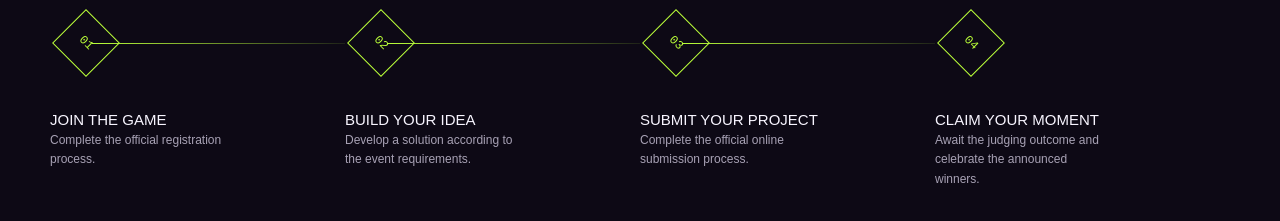
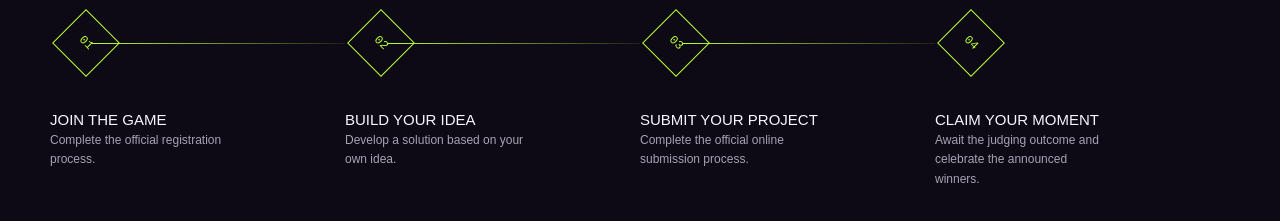
Before and after one commit to tippalalavanya/Squid_Game_Hackthon_building, a Next.js app: page / in a window 1280 px wide. Shown: the part 4200-4421 px from the top of the page. Built offline with nearby package versions, Linux system fonts and the light colour scheme.

Commit message:
Refine journey step copy

```diff
--- a/app/page.tsx
+++ b/app/page.tsx
@@ -31,7 +31,7 @@ const benefits = [
 
 const steps = [
   ['01', 'Join the game', 'Complete the official registration process.'],
-  ['02', 'Build your idea', 'Develop a solution according to the event requirements.'],
+  ['02', 'Build your idea', 'Develop a solution based on your own idea.'],
   ['03', 'Submit your project', 'Complete the official online submission process.'],
   ['04', 'Claim your moment', 'Await the judging outcome and celebrate the announced winners.'],
 ]
```
